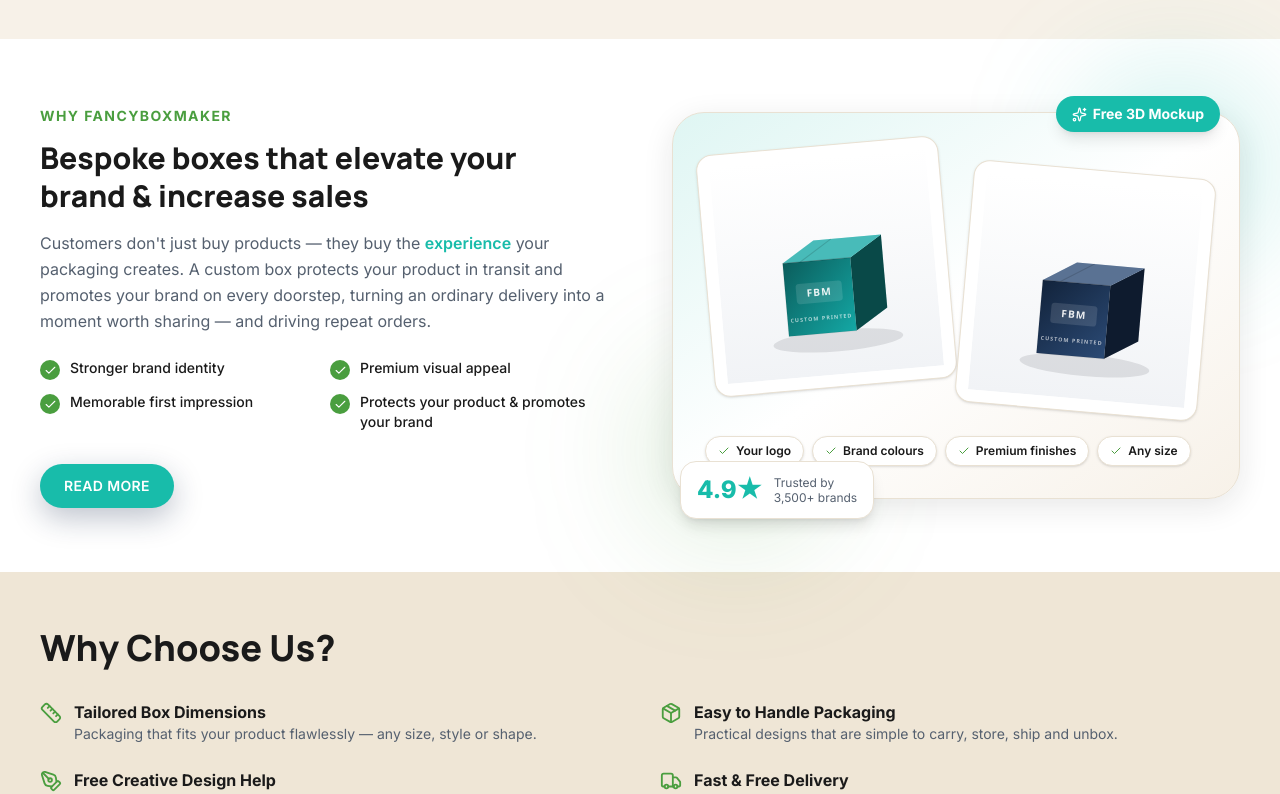
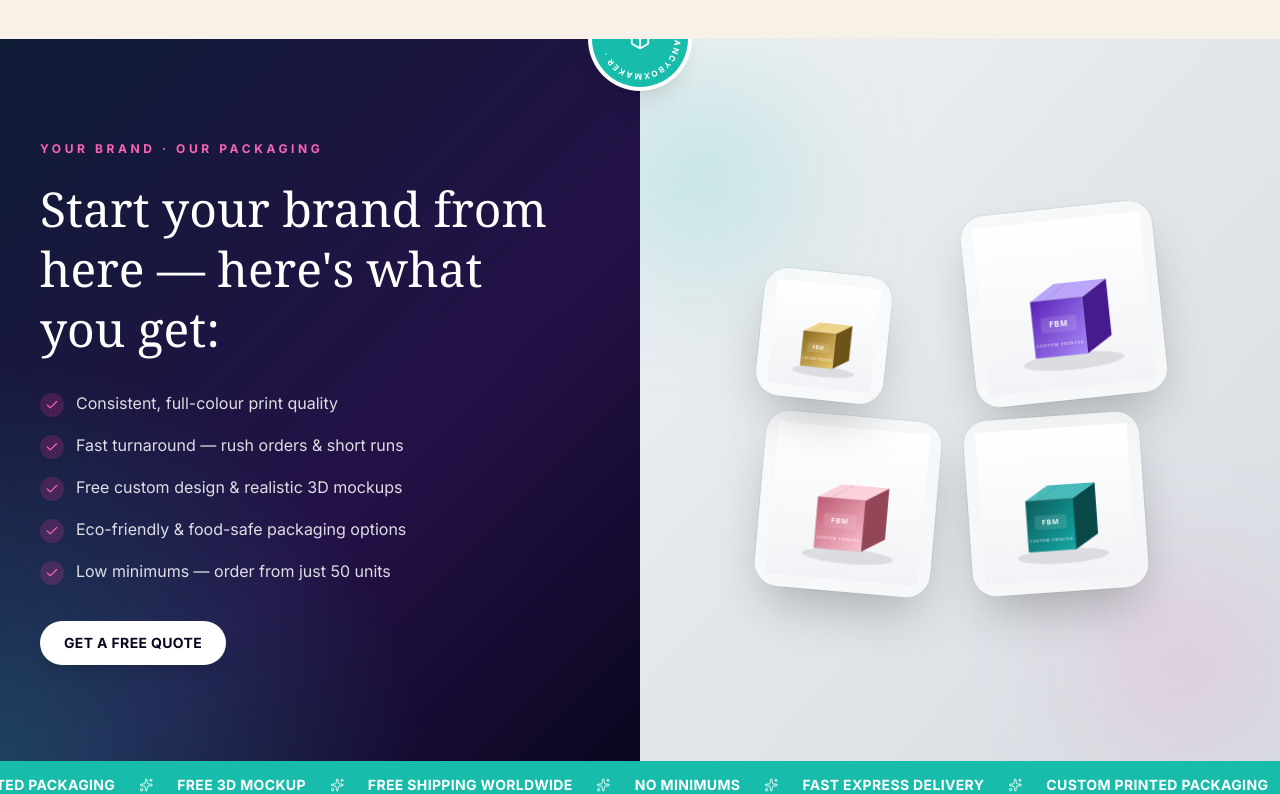
Before and after one commit to vvtechsol1/fancyboxmaker.com, a Next.js app: page / in a window 1280 px wide. Shown: the part 4260-5054 px from the top of the page. Built offline with nearby package versions, Linux system fonts and the light colour scheme.

Commit message:
UX: redesign Bespoke as split dark panel + visual + rotating badge + marquee

```diff
--- a/src/components/home/BespokeCopy.tsx
+++ b/src/components/home/BespokeCopy.tsx
@@ -1,87 +1,122 @@
 import Link from "next/link";
-import { Check, Sparkles } from "lucide-react";
+import { Check, Sparkles, Package } from "lucide-react";
 import { COLORWAYS } from "@/data/products";
 import BoxMockup from "@/components/product/BoxMockup";
 
-const FEATURES = [
-  "Stronger brand identity",
-  "Premium visual appeal",
-  "Memorable first impression",
-  "Protects your product & promotes your brand",
+const POINTS = [
+  "Consistent, full-colour print quality",
+  "Fast turnaround — rush orders & short runs",
+  "Free custom design & realistic 3D mockups",
+  "Eco-friendly & food-safe packaging options",
+  "Low minimums — order from just 50 units",
 ];
 
-const CHIPS = ["Your logo", "Brand colours", "Premium finishes", "Any size"];
+const MARQUEE = [
+  "Fast Express Delivery",
+  "Custom Printed Packaging",
+  "Free 3D Mockup",
+  "Free Shipping Worldwide",
+  "No Minimums",
+];
+
+// Colourful box cluster used until a real product photo is dropped at
+// /public/images/bespoke.jpg (then swap this block for an <img>).
+const CLUSTER = [
+  { box: COLORWAYS.purple, cls: "col-start-2 row-start-1 w-40 xl:w-48", rot: "-6deg" },
+  { box: COLORWAYS.pink, cls: "col-start-1 row-start-2 w-36 xl:w-44", rot: "5deg" },
+  { box: COLORWAYS.teal, cls: "col-start-2 row-start-2 w-36 xl:w-44", rot: "-4deg" },
+  { box: COLORWAYS.gold, cls: "col-start-1 row-start-1 w-28 xl:w-32 self-end", rot: "6deg" },
+];
 
 export default function BespokeCopy() {
   return (
-    <section className="bg-white py-16">
-      <div className="container-x grid items-center gap-10 lg:grid-cols-2 lg:gap-16">
-        {/* ── text ── */}
-        <div>
-          <span className="text-sm font-bold uppercase tracking-widest text-green">Why FancyBoxMaker</span>
-          <h2 className="mt-3 font-display text-2xl font-extrabold leading-tight text-ink md:text-3xl">
-            Bespoke boxes that elevate your brand &amp; increase sales
+    <section className="relative overflow-hidden">
+      {/* rotating circular badge, overlapping the top */}
+      <div className="absolute left-1/2 top-0 z-20 hidden -translate-x-1/2 -translate-y-1/2 lg:block">
+        <div className="relative h-24 w-24">
+          <div className="absolute inset-0 rounded-full bg-brand shadow-xl ring-4 ring-white" />
+          <div className="absolute inset-0" style={{ animation: "spin 18s linear infinite" }}>
+            <svg viewBox="0 0 100 100" className="h-full w-full">
+              <defs>
+                <path id="fbmBadge" d="M 50,50 m -36,0 a 36,36 0 1,1 72,0 a 36,36 0 1,1 -72,0" />
+              </defs>
+              <text fontSize="8.5" fontWeight="700" fill="#ffffff" letterSpacing="1.5">
+                <textPath href="#fbmBadge">FREE 3D MOCKUP · FANCYBOXMAKER · </textPath>
+              </text>
+            </svg>
+          </div>
+          <div className="absolute inset-0 grid place-items-center text-white">
+            <Package size={22} />
+          </div>
+        </div>
+      </div>
+
+      <div className="grid lg:grid-cols-2">
+        {/* ── left: dark panel with minimal content ── */}
+        <div
+          className="relative px-6 py-16 text-white sm:px-10 lg:py-24"
+          style={{
+            background:
+              "radial-gradient(120% 100% at 0% 100%, rgba(24,188,170,0.28), transparent 55%), linear-gradient(135deg, #0f1c36 0%, #241147 60%, #0b0620 100%)",
+          }}
+        >
+          <div className="mx-auto max-w-xl lg:ml-auto lg:mr-0 lg:pr-12">
+            <span className="text-xs font-bold uppercase tracking-[0.3em] text-pink-400">
+              Your brand · our packaging
+            </span>
+            <h2 className="mt-5 font-serif text-3xl leading-tight md:text-4xl xl:text-5xl">
+              Start your brand from here — here&apos;s what you get:
             </h2>
-          <p className="mt-4 max-w-xl leading-relaxed text-ink-soft">
-            Customers don&apos;t just buy products — they buy the{" "}
-            <span className="font-semibold text-brand">experience</span> your packaging creates. A custom box
-            protects your product in transit and promotes your brand on every doorstep, turning an ordinary
-            delivery into a moment worth sharing — and driving repeat orders.
-          </p>
 
-          <ul className="mt-6 grid gap-3 sm:grid-cols-2">
-            {FEATURES.map((f) => (
-              <li key={f} className="flex items-start gap-2.5 text-sm font-medium text-ink">
-                <span className="mt-0.5 grid h-5 w-5 shrink-0 place-items-center rounded-full bg-green text-white">
-                  <Check size={13} />
+            <ul className="mt-8 space-y-4">
+              {POINTS.map((p) => (
+                <li key={p} className="flex items-start gap-3 text-white/85">
+                  <span className="mt-0.5 grid h-6 w-6 shrink-0 place-items-center rounded-full bg-pink-500/20 text-pink-400">
+                    <Check size={14} />
                   </span>
-                {f}
+                  <span className="text-sm md:text-base">{p}</span>
                 </li>
               ))}
             </ul>
 
             <Link
-            href="/about"
-            className="mt-8 inline-flex rounded-full bg-brand px-6 py-3 text-sm font-semibold uppercase tracking-wide text-white shadow-[var(--shadow-brand)] transition hover:bg-brand-dark"
+              href="/quote"
+              className="mt-9 inline-flex items-center gap-2 rounded-full bg-white px-6 py-3 text-sm font-bold uppercase tracking-wide text-[#0b0620] shadow-lg transition hover:bg-white/90"
             >
-            Read More
+              Get a Free Quote
             </Link>
-        </div>
-
-        {/* ── designed visual ── */}
-        <div className="relative">
-          {/* decorative glow */}
-          <div className="pointer-events-none absolute -right-6 -top-8 h-44 w-44 rounded-full bg-brand/25 blur-3xl" />
-          <div className="pointer-events-none absolute -bottom-10 -left-6 h-44 w-44 rounded-full bg-green/20 blur-3xl" />
-
-          <div className="relative overflow-hidden rounded-[2rem] border border-line bg-gradient-to-br from-brand-soft via-white to-cream p-6 shadow-[var(--shadow-lift)] sm:p-8">
-            <div className="grid grid-cols-2 gap-4">
-              <div className="aspect-square rounded-2xl border border-line bg-white p-3 shadow-sm" style={{ rotate: "-5deg" }}>
-                <BoxMockup colorway={COLORWAYS.teal} label="Custom box" />
-              </div>
-              <div className="mt-6 aspect-square rounded-2xl border border-line bg-white p-3 shadow-sm" style={{ rotate: "5deg" }}>
-                <BoxMockup colorway={COLORWAYS.navy} label="Custom box" />
           </div>
         </div>
 
-            {/* related feature tags */}
-            <div className="mt-6 flex flex-wrap gap-2">
-              {CHIPS.map((c) => (
-                <span key={c} className="inline-flex items-center gap-1.5 rounded-full border border-line bg-white px-3 py-1.5 text-xs font-semibold text-ink shadow-sm">
-                  <Check size={12} className="text-green" /> {c}
-                </span>
+        {/* ── right: visual (swap for /images/bespoke.jpg when ready) ── */}
+        <div className="relative min-h-[380px] overflow-hidden bg-gradient-to-br from-[#eef1f4] to-[#d7dce2] lg:min-h-full">
+          {/* soft glow accents */}
+          <div className="pointer-events-none absolute -left-10 top-10 h-48 w-48 rounded-full bg-brand/20 blur-3xl" />
+          <div className="pointer-events-none absolute bottom-6 right-6 h-40 w-40 rounded-full bg-pink-400/20 blur-3xl" />
+          <div className="absolute inset-0 grid place-items-center p-8">
+            <div className="grid grid-cols-2 items-center gap-4">
+              {CLUSTER.map((t, i) => (
+                <div
+                  key={i}
+                  className={`overflow-hidden rounded-3xl bg-white/70 p-3 shadow-2xl ring-1 ring-black/5 backdrop-blur ${t.cls}`}
+                  style={{ rotate: t.rot }}
+                >
+                  <BoxMockup colorway={t.box} label={t.box.name} />
+                </div>
               ))}
             </div>
           </div>
+        </div>
+      </div>
 
-          {/* floating badges */}
-          <div className="absolute -top-4 right-5 flex items-center gap-1.5 rounded-full bg-brand px-4 py-2 text-sm font-bold text-white shadow-lg">
-            <Sparkles size={15} /> Free 3D Mockup
-          </div>
-          <div className="absolute -bottom-5 left-2 flex items-center gap-3 rounded-2xl border border-line bg-white px-4 py-3 shadow-lg">
-            <span className="text-2xl font-extrabold text-brand">4.9★</span>
-            <span className="text-xs leading-tight text-ink-soft">Trusted by<br />3,500+ brands</span>
-          </div>
+      {/* ── bottom marquee strip ── */}
+      <div className="overflow-hidden bg-brand py-3.5 text-white">
+        <div className="flex w-max animate-marquee items-center gap-6 whitespace-nowrap text-sm font-bold uppercase tracking-wide">
+          {[...MARQUEE, ...MARQUEE, ...MARQUEE].map((it, i) => (
+            <span key={i} className="flex items-center gap-6">
+              <Sparkles size={14} className="text-white/70" /> {it}
+            </span>
+          ))}
         </div>
       </div>
     </section>
```
Lines whose indentation alone changed are shown as unchanged.
